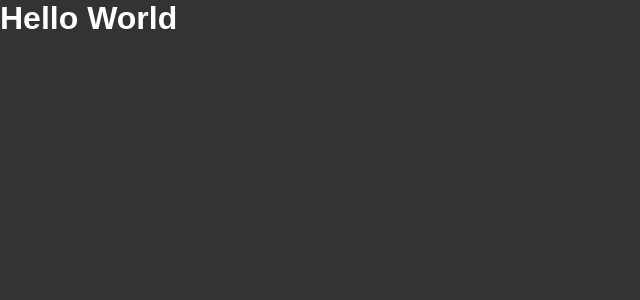
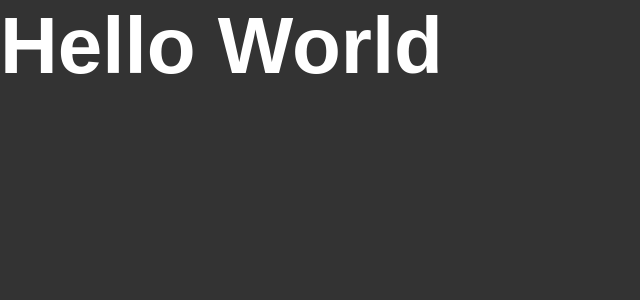
Before and after one commit to nelsonsantosaraujo/github-explorer, a React app: page / in a window 1280 px wide. Shown: the top 300 px of the page, without its empty margins (0-640 px from the left). Built offline with nearby package versions, Linux system fonts and the light colour scheme.

Commit message:
feat: Install Sass

```diff
--- a/package.json
+++ b/package.json
@@ -20,6 +20,8 @@
     "cross-env": "^7.0.3",
     "css-loader": "^5.1.1",
     "html-webpack-plugin": "^5.3.1",
+    "node-sass": "^5.0.0",
+    "sass-loader": "^11.0.1",
     "style-loader": "^2.0.0",
     "webpack": "^5.24.4",
     "webpack-cli": "^4.5.0",
--- a/src/App.jsx
+++ b/src/App.jsx
@@ -1,4 +1,4 @@
-import './styles/global.css';
+import './styles/global.scss';
 
 export function App(){
   return <h1>Hello World</h1>
--- a/src/styles/global.css
+++ b/src/styles/global.scss
@@ -8,4 +8,8 @@ body {
   font-family: Arial, Helvetica, sans-serif;
   background: #333;
   color: #FFF;
+
+  h1 {
+    font-size: 80px;
+  }
 }
--- a/webpack.config.js
+++ b/webpack.config.js
@@ -33,6 +33,11 @@ module.exports = {
         test: /\.css$/,
         exclude: /node_modules/,
         use: ['style-loader', 'css-loader']
+      },
+      {
+        test: /\.scss$/,
+        exclude: /node_modules/,
+        use: ['style-loader', 'css-loader', 'sass-loader']
       }
     ],
   }
```
Also changed, not shown: 1 other file (tests, documents, lock files or other folders).
